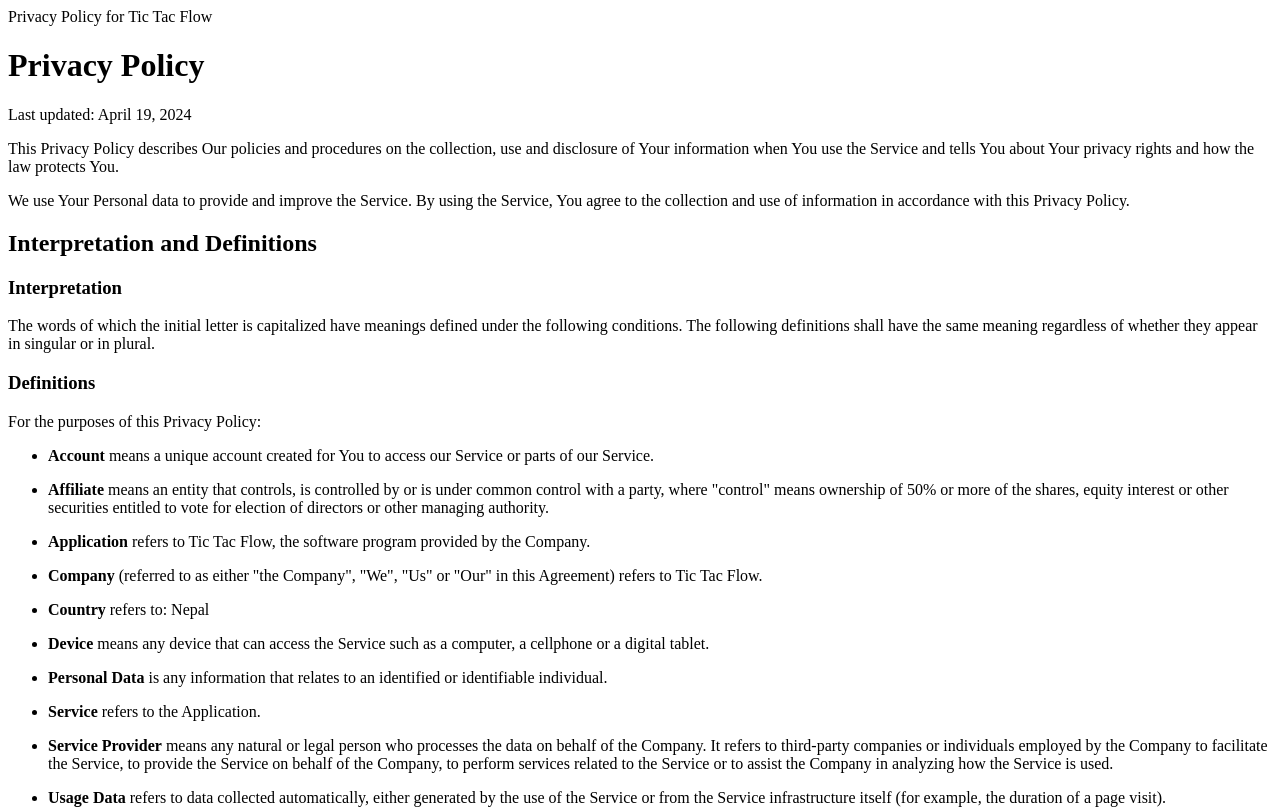
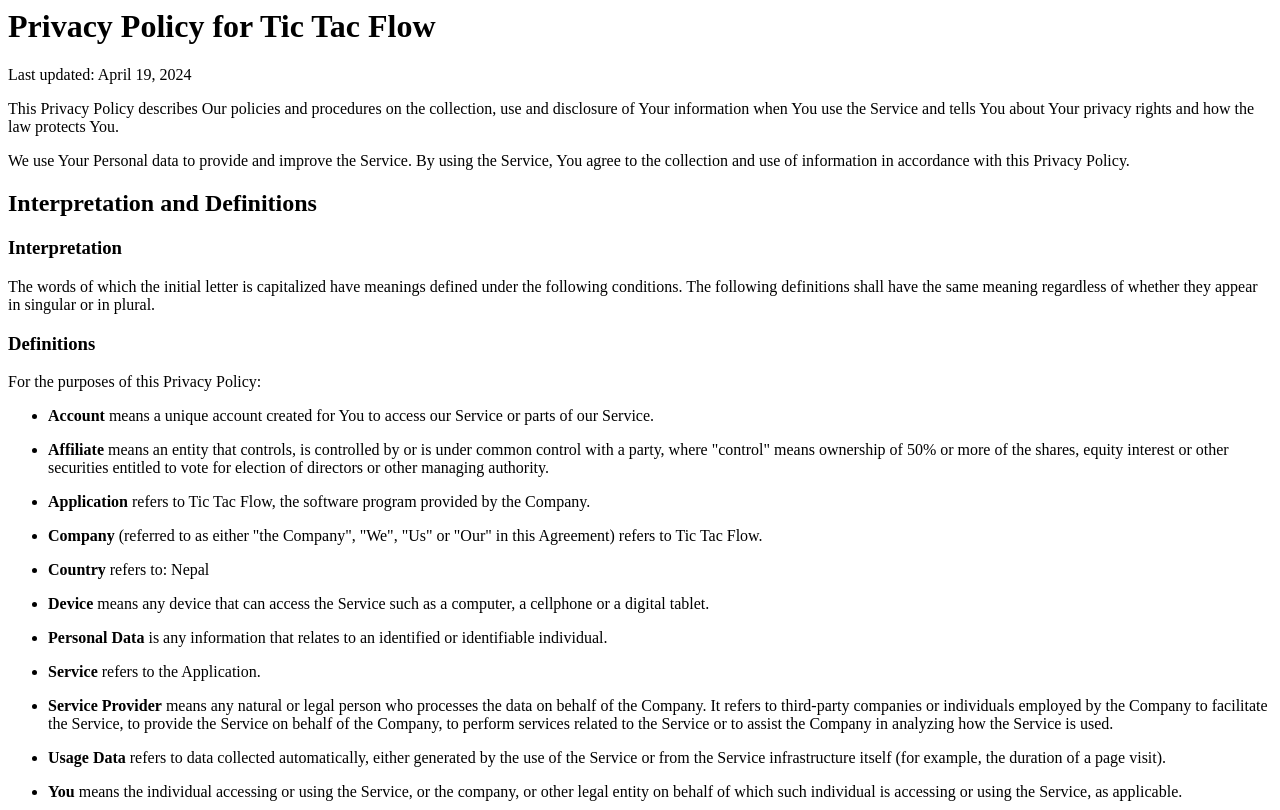
Before and after one commit to RajuDangol45/PrivacyPolicy, a plain HTML site: page index.html in a window 1280 px wide. Shown: the top 810 px of the page. Drawn offline with Linux system fonts and the light colour scheme.

Commit message:
chore: Simple text fix

```diff
--- a/index.html
+++ b/index.html
@@ -5,13 +5,12 @@
   <div class="page">
   <div class="header">
   <div class="container">
-  <p class="title">Privacy Policy for Tic Tac Flow</p>
   </div>
   </div>
   <div class="translations-content-container">
   <div class="container">
   <div class="tab-content translations-content-item en visible" id="en">
-  <h1>Privacy Policy</h1>
+  <h1>Privacy Policy for Tic Tac Flow</h1>
   <p>Last updated: April 19, 2024</p>
   <p>This Privacy Policy describes Our policies and procedures on the collection, use and disclosure of Your information when You use the Service and tells You about Your privacy rights and how the law protects You.</p>
   <p>We use Your Personal data to provide and improve the Service. By using the Service, You agree to the collection and use of information in accordance with this Privacy Policy.</p>
```
